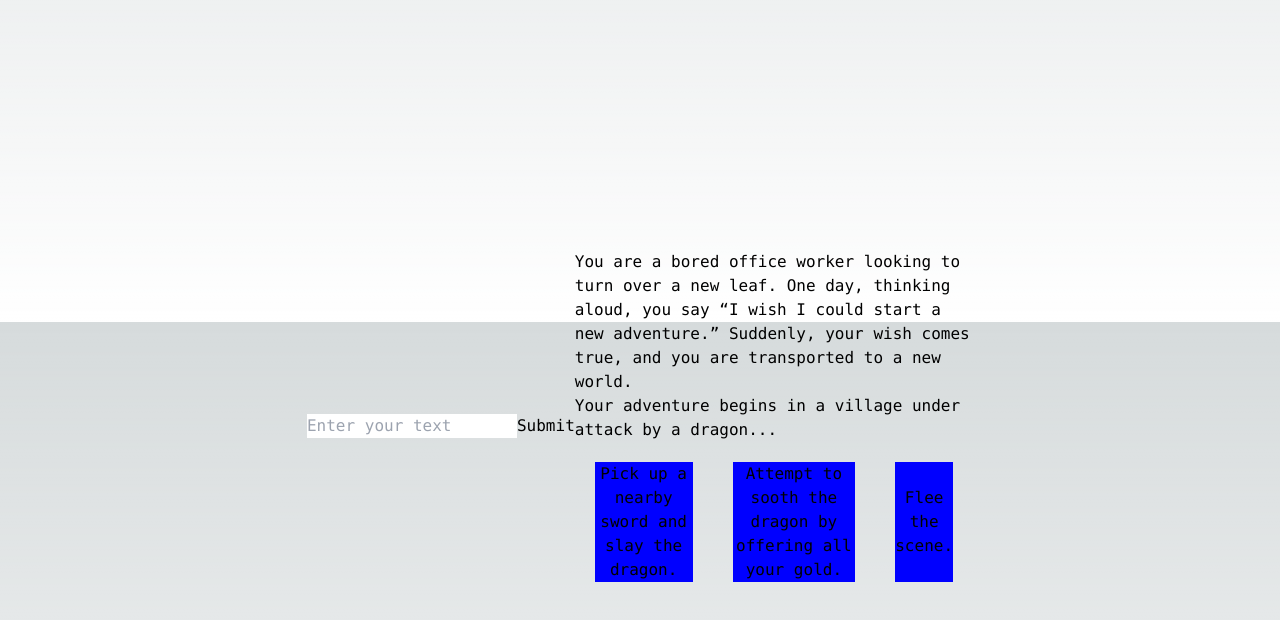
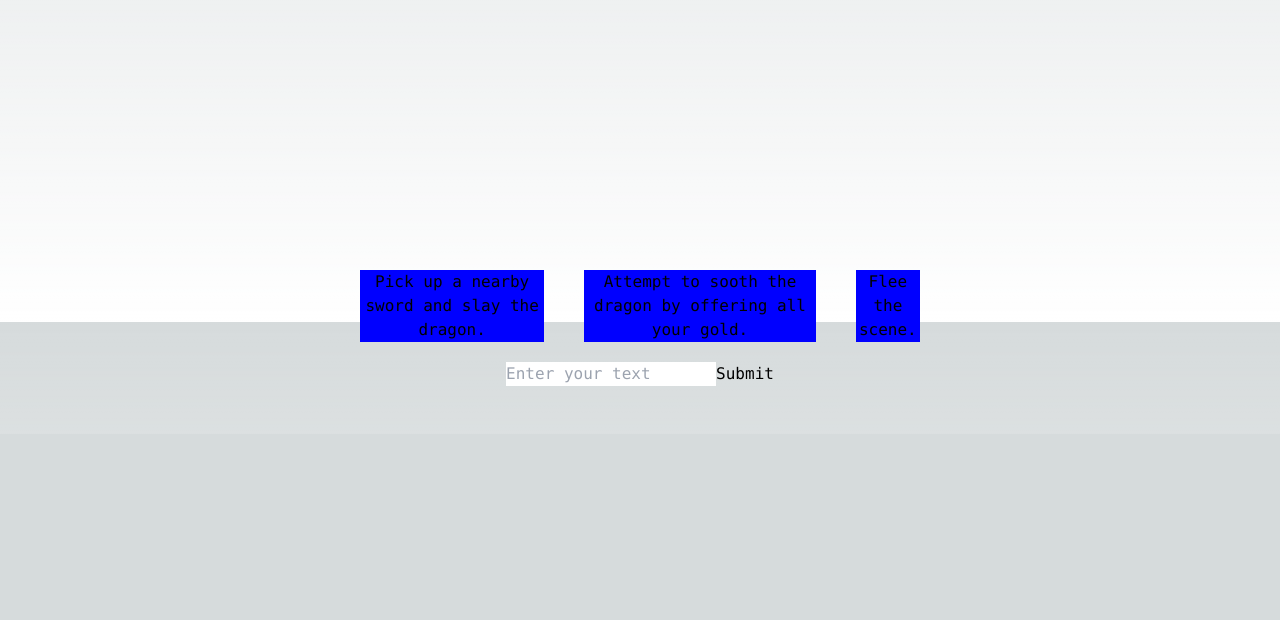
Before and after one commit to cameronlee101/fall-hacks-2023, a Next.js app: page / in a window 1280 px wide. Shown: the part 478-1098 px from the top of the page. After the commit the page ends 912 px from the top, so only its background shows below. Built offline with nearby package versions, Linux system fonts and the light colour scheme; no server answers.

Commit message:
move buttons

```diff
--- a/src/app/page.tsx
+++ b/src/app/page.tsx
@@ -142,6 +142,15 @@ export default function Home() {
                 {isLoading && <p>Typing...</p>}
               </ul>
             </div>
+
+            <div>
+              {/* First scenario */}
+              <div style={{ display: "flex", justifyContent: "space-between", maxWidth: "600px", margin: "0 auto" }}>
+                <button onClick={() => dragonScenario(0)} style={{ backgroundColor: "blue", margin: "20px" }}>Pick up a nearby sword and slay the dragon.</button>
+                <button onClick={() => dragonScenario(1)} style={{ backgroundColor: "blue", margin: "20px" }}>Attempt to sooth the dragon by offering all your gold.</button>
+                <button onClick={() => dragonScenario(2)} style={{ backgroundColor: "blue", margin: "20px" }}>Flee the scene.</button>
+              </div>
+            </div>
           </div>
 
           <div className="flex items-center justify-center font-mono mb-10">
@@ -153,20 +162,9 @@ export default function Home() {
               onChange={handleUserInput}
             />
             <button onClick={fetchOpenAIResponse}>Submit</button>
+          </div>
 
-            <div>
-              {/* Game start text */}
-              <p>You are a bored office worker looking to turn over a new leaf. One day, thinking aloud, you say
-                “I wish I could start a new adventure.” Suddenly, your wish comes true, and you are transported to a new world.</p>
-              <p>Your adventure begins in a village under attack by a dragon...</p>
 
-              <div style={{ display: "flex", justifyContent: "space-between", maxWidth: "600px", margin: "0 auto" }}>
-                <button onClick={() => dragonScenario(0)} style={{ backgroundColor: "blue", margin: "20px" }}>Pick up a nearby sword and slay the dragon.</button>
-                <button onClick={() => dragonScenario(1)} style={{ backgroundColor: "blue", margin: "20px" }}>Attempt to sooth the dragon by offering all your gold.</button>
-                <button onClick={() => dragonScenario(2)} style={{ backgroundColor: "blue", margin: "20px" }}>Flee the scene.</button>
-              </div>
-            </div>
-          </div>
         </div>
 
         <table className="w-1/5 text-center border-2 border-black m-8 h-1">
```
